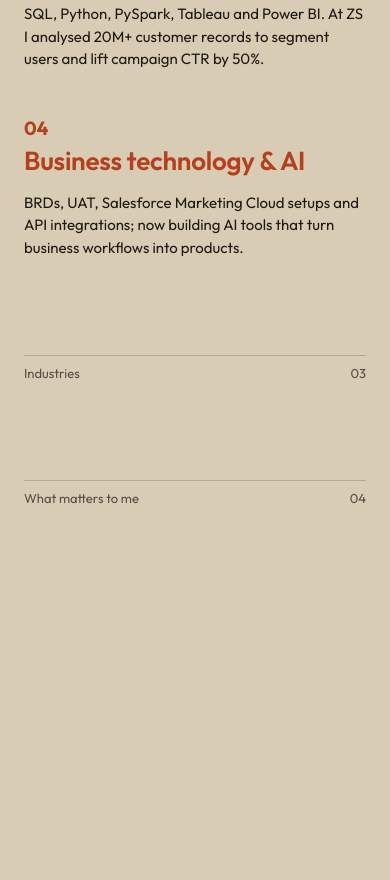
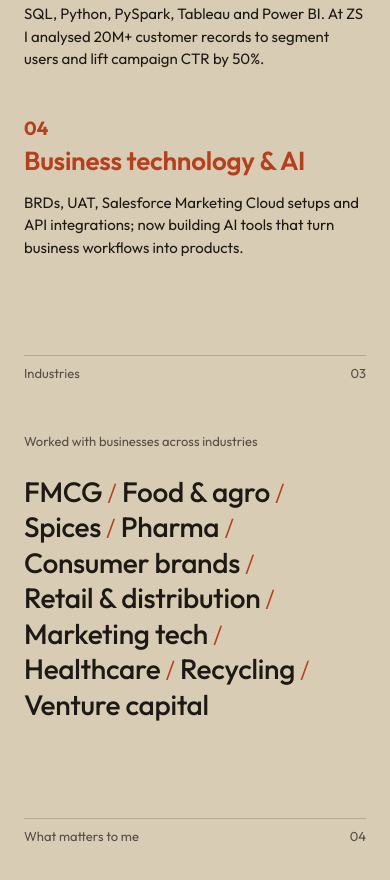
Before and after one commit to yash786876/yash-portfolio, a plain HTML site: page about.html in a window 390 px wide. Shown: the part 1938-2818 px from the top of the page. Before the commit the page ends 2590 px from the top, so only its background shows below. Drawn offline with Linux system fonts and the light colour scheme.

Commit message:
feat(about): 03 Industries flowing list
Feature 9: section 03 shows the label "Worked with businesses across
industries" and the ten industries as one large flowing ink list
(clamp 28-36px, weight 500) with thin rust slashes. Each item is a
nowrap inline <li> holding its trailing slash, so no item splits and
lines end on a slash; slashes are aria-hidden and the <ul> keeps
role=list. Label and list use the ink-blot reveal. Backlog Feature 9
wording updated to the list.

Verified: no split items and slash line-ends at 1440, 1272, 1000, 390;
text matches; 36px at 1440, 28px at 390; 160/96px gaps kept;
short-window contrast label 4.98:1, list 4.78:1 worst; Lighthouse
mobile checked; no console errors.

Co-Authored-By: Claude Opus 5.5 <noreply@anthropic.com>

```diff
--- a/about.html
+++ b/about.html
@@ -57,6 +57,12 @@
     .services__num { margin: 0; font-size: 19px; font-weight: 700; color: var(--accent); line-height: 1; }
     .services__title { margin: var(--s1) 0 0; font-size: 26px; font-weight: 600; line-height: 1.15;
       letter-spacing: -0.01em; color: var(--accent); text-wrap: balance; }
+    /* 03 Industries (Feature 9): one flowing list; each item and its trailing slash never split. */
+    .industries__label { margin: 0; font-size: var(--fs-small); line-height: 1.4; color: var(--ink-soft); }
+    .industries__list { margin: var(--s3) 0 0; padding: 0; list-style: none;
+      font-size: clamp(28px, 2.5vw, 36px); font-weight: 500; line-height: 1.25; letter-spacing: -0.01em; color: var(--ink); }
+    .industries__list li { display: inline; white-space: nowrap; }
+    .industries__slash { margin-left: 0.2em; font-weight: 300; font-size: 0.9em; color: var(--accent); }
     .services__text { margin: var(--s2) 0 0; max-width: 30rem; font-size: 15px; line-height: var(--lh-body); color: var(--ink); }
 
 
@@ -138,6 +144,19 @@
       </section>
       <section class="about__section" aria-labelledby="s-industries">
         <div class="section-head"><h2 id="s-industries">Industries</h2><span>03</span></div>
+        <p class="industries__label" data-reveal>Worked with businesses across industries</p>
+        <ul class="industries__list" role="list" data-reveal>
+          <li>FMCG<span class="industries__slash" aria-hidden="true">/</span></li>
+          <li>Food &amp; agro<span class="industries__slash" aria-hidden="true">/</span></li>
+          <li>Spices<span class="industries__slash" aria-hidden="true">/</span></li>
+          <li>Pharma<span class="industries__slash" aria-hidden="true">/</span></li>
+          <li>Consumer brands<span class="industries__slash" aria-hidden="true">/</span></li>
+          <li>Retail &amp; distribution<span class="industries__slash" aria-hidden="true">/</span></li>
+          <li>Marketing tech<span class="industries__slash" aria-hidden="true">/</span></li>
+          <li>Healthcare<span class="industries__slash" aria-hidden="true">/</span></li>
+          <li>Recycling<span class="industries__slash" aria-hidden="true">/</span></li>
+          <li>Venture capital</li>
+        </ul>
       </section>
       <section class="about__section" aria-labelledby="s-values">
         <div class="section-head"><h2 id="s-values">What matters to me</h2><span>04</span></div>
```
Also changed, not shown: 1 other file.
